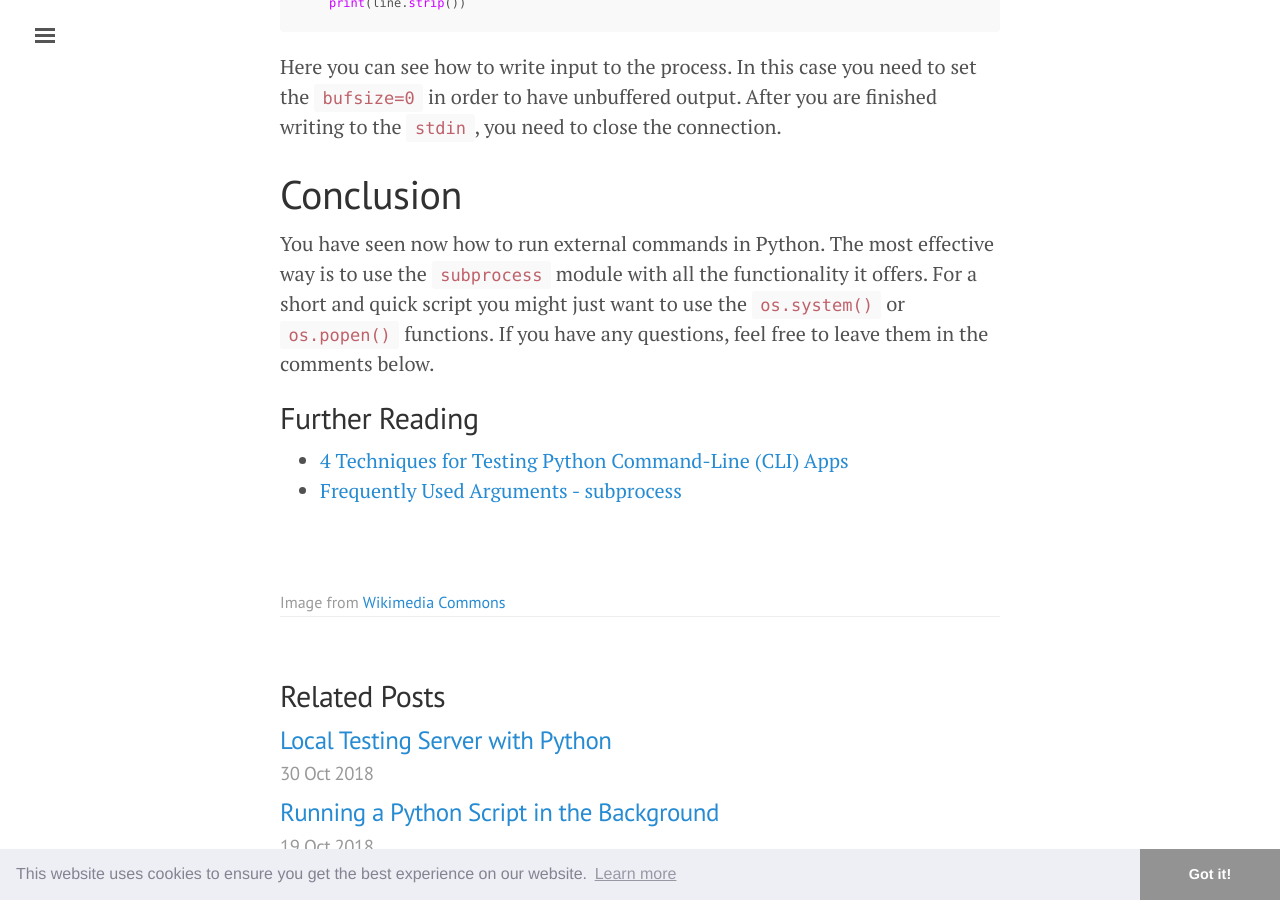
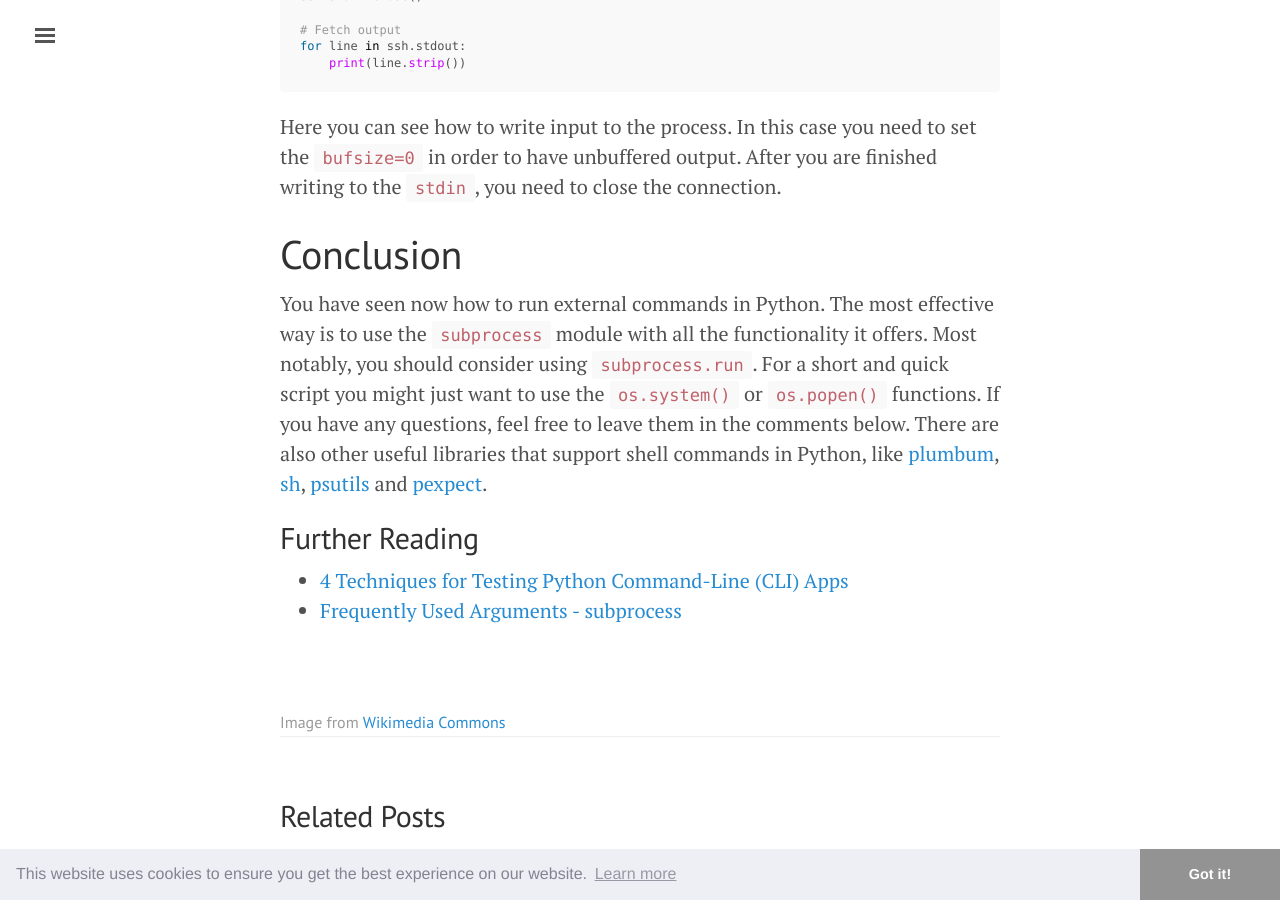
Before and after one commit to njanakiev/njanakiev.github.io, a Jekyll site: the page built from til/_posts/2019-04-22-python-shell-commands.md, in a window 1280 px wide and 900 px high, scrolled down 5287 px. Built offline with Jekyll 4.4.1, drawn with Linux system fonts in a browser that asks for light colours; comment, search, counter and statistics services are not loaded; some of the changed text lies outside the part shown.

Commit message:
Update post

````diff
--- a/til/_posts/2019-04-22-python-shell-commands.md
+++ b/til/_posts/2019-04-22-python-shell-commands.md
@@ -50,7 +50,7 @@
 
 > The [subprocess](https://docs.python.org/3/library/subprocess.html#module-subprocess) module provides more powerful facilities for spawning new processes and retrieving their results; using that module is preferable to using this function. See the [Replacing Older Functions with the subprocess Module](https://docs.python.org/3/library/subprocess.html#subprocess-replacements) section in the [subprocess](https://docs.python.org/3/library/subprocess.html#module-subprocess) documentation for some helpful recipes. ([Source](https://docs.python.org/3/library/os.html#os.system))
 
-The [subprocess.Popen()](https://docs.python.org/3/library/subprocess.html#subprocess.Popen) class is responsible for the creation and management of the executed process. In contrast to the previous functions, this class executes only a single command with arguments as a list. This means that you won't be able to [pipe](https://en.wikipedia.org/wiki/Pipeline_(Unix)) commands:
+The main function you want to keep in mind if you use Python >= 3.5 is [subprocess.run()](https://docs.python.org/3/library/subprocess.html#subprocess.run), but before we get there let's go through the functionality of the `subprocess` module. The [subprocess.Popen()](https://docs.python.org/3/library/subprocess.html#subprocess.Popen) class is responsible for the creation and management of the executed process. In contrast to the previous functions, this class executes only a single command with arguments as a list. This means that you won't be able to [pipe](https://en.wikipedia.org/wiki/Pipeline_(Unix)) commands:
 
 
 ```python
@@ -187,7 +187,7 @@
 
 # Conclusion
 
-You have seen now how to run external commands in Python. The most effective way is to use the `subprocess` module with all the functionality it offers. For a short and quick script you might just want to use the `os.system()` or `os.popen()` functions. If you have any questions, feel free to leave them in the comments below.
+You have seen now how to run external commands in Python. The most effective way is to use the `subprocess` module with all the functionality it offers. Most notably, you should consider using `subprocess.run`. For a short and quick script you might just want to use the `os.system()` or `os.popen()` functions. If you have any questions, feel free to leave them in the comments below. There are also other useful libraries that support shell commands in Python, like [plumbum](https://plumbum.readthedocs.io/en/latest/), [sh](https://amoffat.github.io/sh/), [psutils](https://psutil.readthedocs.io/en/latest/) and [pexpect](https://pexpect.readthedocs.io/en/stable/).
 
 ## Further Reading
 
````
Also changed, not shown: other parts of til/_posts/2019-04-22-python-shell-commands.md (+1 -1 lines).
